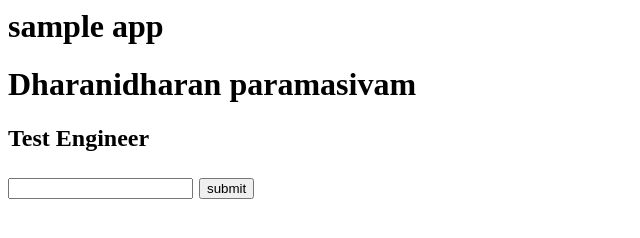
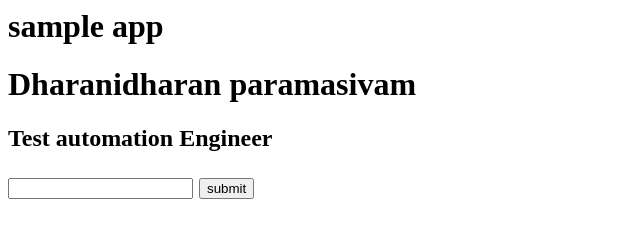
Before and after one commit to dharan1496/UI, a plain HTML site: page sampleUI/index.html in a window 1280 px wide. Shown: the whole page, without its empty margins (0-640 px from the left). Drawn offline with Linux system fonts and the light colour scheme.

Commit message:
automation

```diff
--- a/sampleUI/index.html
+++ b/sampleUI/index.html
@@ -2,7 +2,7 @@
 <body>
 <h1 id="header">sample app</h1>
 <h1>Dharanidharan paramasivam</h1>
-<h2>Test Engineer<h2>
+<h2>Test automation Engineer<h2>
 <input id="input"></input>
 <script>
   function clickAlert() {
```
